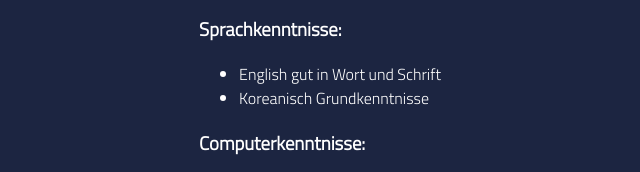
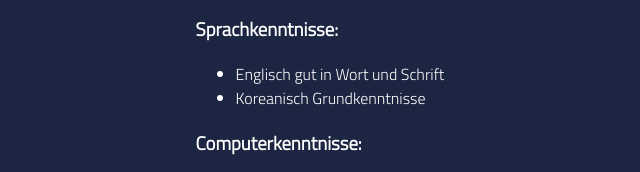
Before and after one commit to Schoude/homepage, a plain HTML site: page pages/cv.html in a window 1280 px wide. Shown: the part 950-1122 px from the top of the page, 320-960 px from the left. Drawn offline with nearby package versions, Linux system fonts and the light colour scheme.

Commit message:
fixed spelling error

```diff
--- a/pages/cv.html
+++ b/pages/cv.html
@@ -111,7 +111,7 @@
 			<div id="kenntnisse-wrapper">
 				<h3>Sprachkenntnisse:</h3>
 				<ul>
-					<li>English gut in Wort und Schrift</li>
+					<li>Englisch gut in Wort und Schrift</li>
 					<li>Koreanisch Grundkenntnisse</li>
 				</ul>
 				<h3>Computerkenntnisse:</h3>
```
